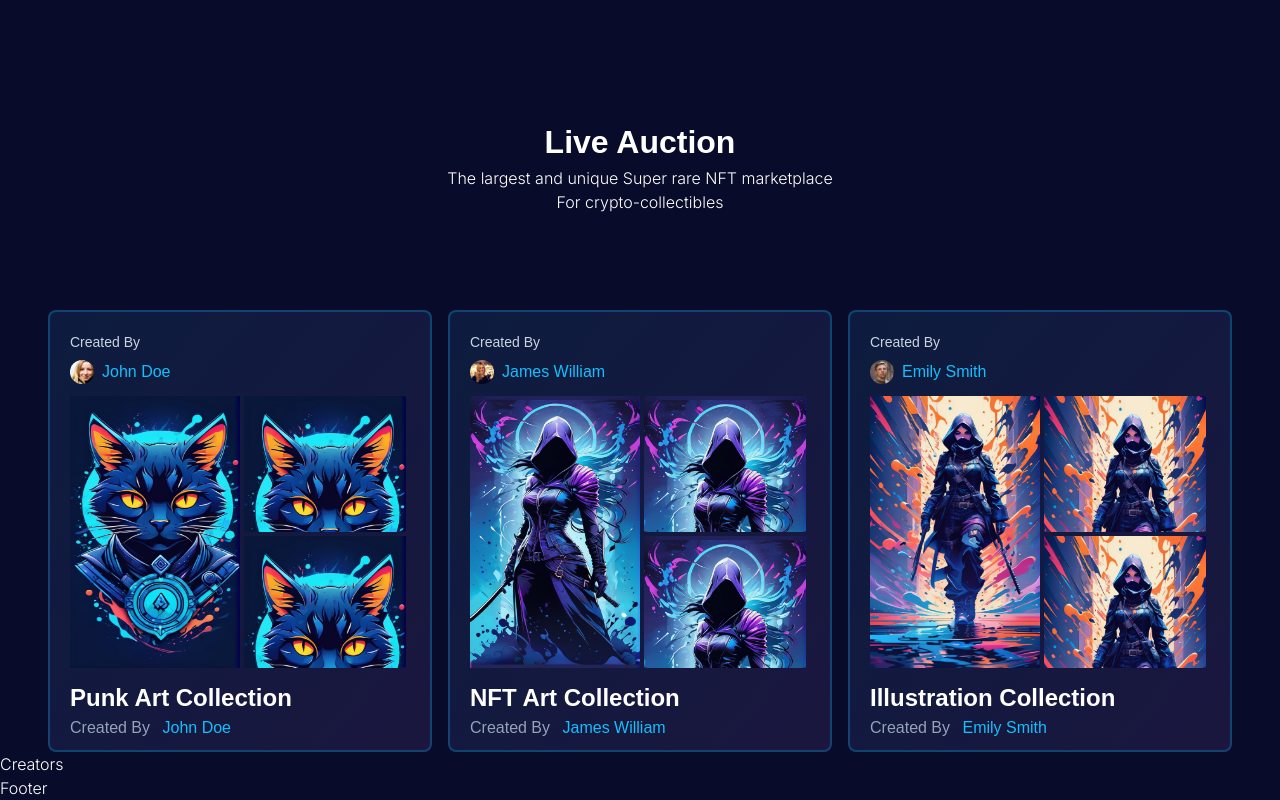
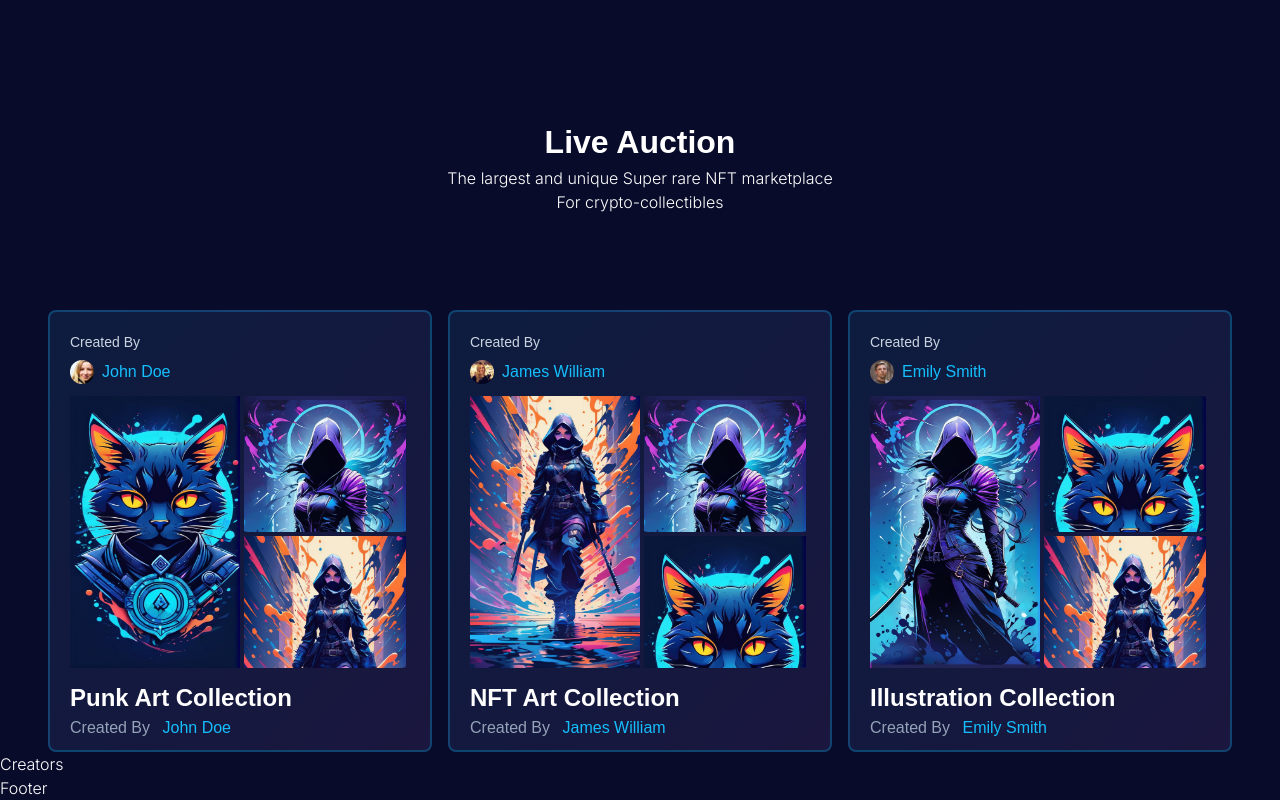
Before and after one commit to tharaka-mts/NFT-Marketplace-app, a React (Vite) app: page / in a window 1280 px wide. Shown: the part 3307-4107 px from the top of the page. Built offline with nearby package versions, Linux system fonts and the light colour scheme; a web font is replaced by a local one.

Commit message:
style: change top collection image array

```diff
--- a/src/assets/dummy.js
+++ b/src/assets/dummy.js
@@ -67,19 +67,19 @@ export const roadMapData2 = [
 export const topCollectionData = [
   {
     category: "Punk Art Collection",
-    image: img1,
+    image: { img1:img1 , img2:img2, img3:img3 },
     name: "John Doe",
     userImage: u1,
   },
   {
     category: "NFT Art Collection",
-    image: img2,
+    image: { img1:img3, img2:img2, img3:img1 },
     name: "James William",
     userImage: u2,
   },
   {
     category: "Illustration Collection",
-    image: img3,
+    image: { img1:img2, img2:img1, img3 },
     name: "Emily Smith",
     userImage: u3,
   },
--- a/src/containers/TopCollection.jsx
+++ b/src/containers/TopCollection.jsx
@@ -31,13 +31,13 @@ const TopCollection = () => {
                 </p>
               </div>
               <div className="flex my-2 rounded-md w-full h-[280px]">
-                <img className="basis-1/2 py-1" src={data.image} alt="img" />
+                <img className="basis-1/2 py-1" src={data.image.img1} alt="img" />
                 <div className="flex-row py-1 basis-1/2 justify-between">
                   <div className="flex-1 pb-1 px-1 h-[50%] overflow-hidden rounded-lg">
-                    <img src={data.image} alt="img" />
+                    <img src={data.image.img2} alt="img" />
                   </div>
                   <div className="flex-1 p-1 h-[50%] overflow-hidden rounded-lg">
-                    <img src={data.image} alt="img" />
+                    <img src={data.image.img3} alt="img" />
                   </div>
                 </div>
               </div>
```
